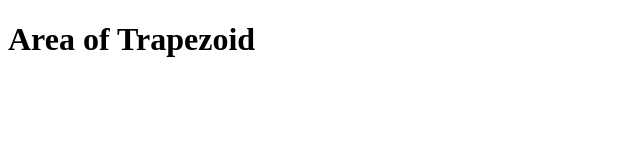
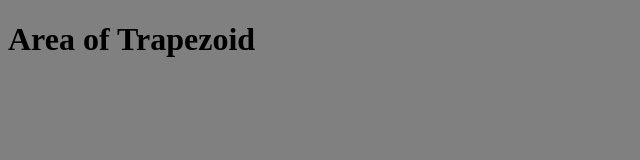
Before and after one commit to Huzaifa-Khalid2/-ICS2O---Unit-5-04, a plain HTML site: page index.html in a window 1280 px wide. Shown: the whole page, without its empty margins (0-640 px from the left). Drawn offline with Linux system fonts and the light colour scheme.

Commit message:
fixed trailing spaces and added css content

```diff
--- a/style.css
+++ b/style.css
@@ -0,0 +1,4 @@
+body {
+  background-color: grey;
+  margin-left: 40px.
+}
```
Also changed, not shown: index.html (+0 -1 lines), script.js (line endings or trailing spaces), 2 other files.
